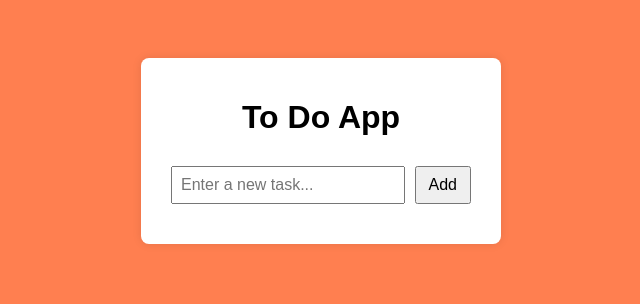
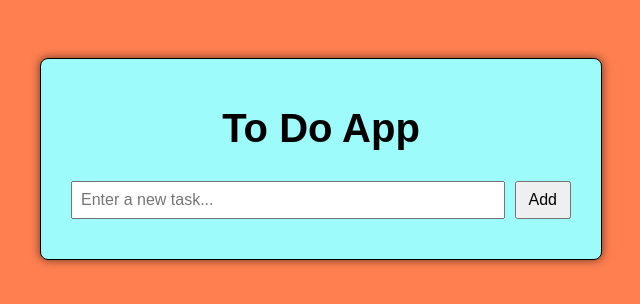
Before and after one commit to JonnyDdesign/js-todo-practice, a plain HTML site: page index.html in a window 1280 px wide. Shown: the whole page, without its empty margins (319-959 px from the left). Drawn offline with Linux system fonts and the light colour scheme.

Commit message:
a few styling changes

```diff
--- a/styles.css
+++ b/styles.css
@@ -9,14 +9,16 @@ body {
 }
 
 .container {
-    background-color: #ffffff;
+    background-color: #9dfbfb;
     padding: 20px 30px;
+    border: 1px solid #000000;
     border-radius: 8px;
-    box-shadow: 0 0 10px rgba(0, 0, 0, 0.1);
-    width: 300px;
+    box-shadow: 0 0 10px rgba(0, 0, 0, 0.6);
+    width: 500px;
 }
 
 h1 {
+    font-size: 2.5rem;
     text-align: center;
     margin-bottom: 30px;
 }
@@ -45,7 +47,7 @@ ul {
 }
 
 li {
-    background: #eee;
+    background: #61c3f1;
     padding: 10px;
     margin-bottom: 10px;
     display: flex;
```
